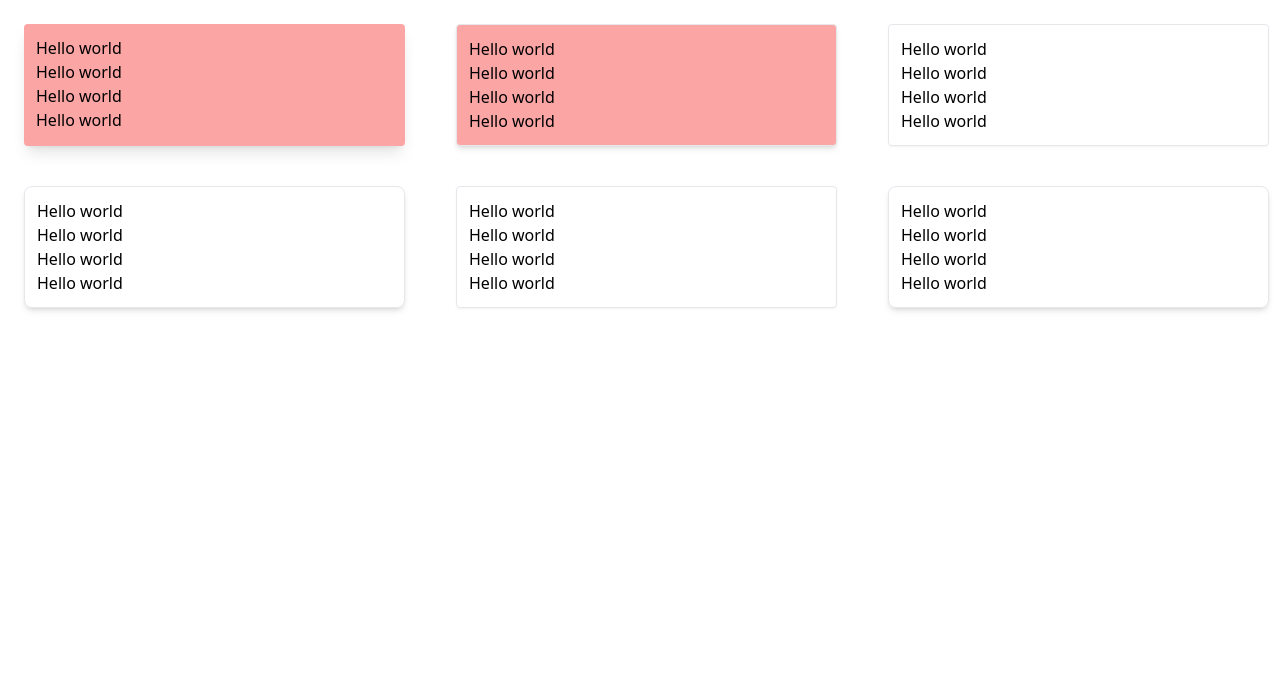
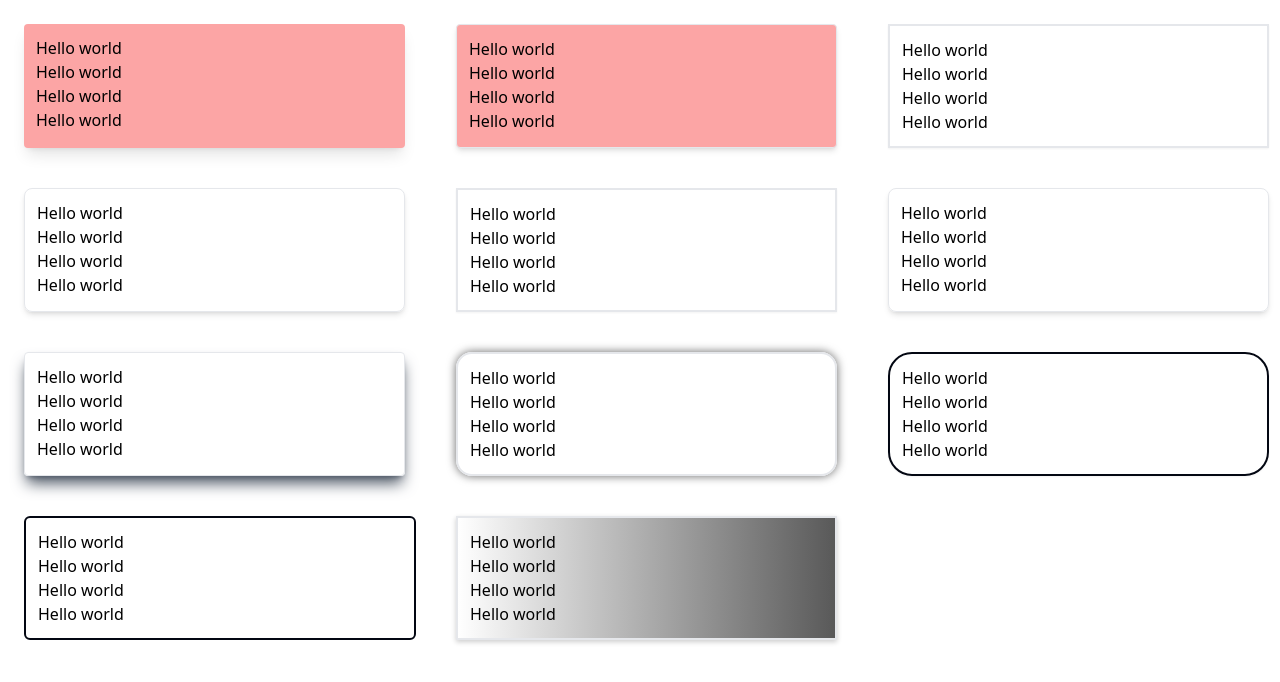
Before and after one commit to judahtc/JulohComponents-Tailwind, an Angular app: page /cards in a window 1280 px wide. Shown: the top 682 px of the page. Built offline with nearby package versions, Linux system fonts and the light colour scheme.

Commit message:
added more card designs

```diff
--- a/src/app/card/card.component.css
+++ b/src/app/card/card.component.css
@@ -7,8 +7,19 @@
   @apply w-11/12 rounded border overflow-hidden shadow-md ml-6 mt-6 p-3 md:bg-blue-100 lg:bg-red-300;
 }
 .card-border-sm-shadow{
- @apply w-11/12 rounded border overflow-hidden shadow-sm ml-6 mt-6 p-3;
+ @apply w-11/12 border-2 overflow-hidden shadow-sm ml-6 mt-6 p-3;
 }
 .card-border-sm-shadow-more-rounded{
  @apply w-11/12 rounded-lg border overflow-hidden shadow-md ml-6 mt-6 p-3;
 }
+
+.glassy {
+  background-color: rgba(0, 0, 0, 0);
+  backdrop-filter: blur(5px);
+  box-shadow: 0 0 10px rgba(0, 0, 0, 0.6);
+}
+
+.grad {
+  background-image: linear-gradient(to right, #ffffff, #595959);
+  box-shadow: 0px 2px 5px rgba(0, 0, 0, 0.2);
+}
--- a/src/app/card/card.component.html
+++ b/src/app/card/card.component.html
@@ -1,4 +1,4 @@
-<div class="w-full grid grid-cols-1 sm:grid-cols-2 lg:grid-cols-3 gap-4 justify-between">
+<div class="w-full grid grid-cols-1 sm:grid-cols-2 lg:grid-cols-3 gap-4 justify-between mb-12">
 
     <div class="card-no-border">
 
@@ -8,6 +8,7 @@
           <p>Hello world</p>
 
     </div>
+
     <div class="card-border">
 
           <p>Hello world</p>
@@ -35,6 +36,7 @@
 
     </div>
 
+
       <div class="card-border-sm-shadow">
 
         <p>Hello world</p>
@@ -53,4 +55,47 @@
 
       </div>
 
+      <div class="w-11/12 rounded border overflow-hidden shadow-lg shadow-gray-600 ml-6 mt-6 p-3">
+
+        <p>Hello world</p>
+        <p>Hello world</p>
+        <p>Hello world</p>
+        <p>Hello world</p>
+
+      </div>
+
+      <div class="w-11/12 glassy rounded-2xl overflow-hidden border-2 ml-6 mt-6 p-3 insert-0 ">
+
+        <p className="text-white">Hello world</p>
+        <p className="text-white">Hello world</p>
+        <p className="text-white">Hello world</p>
+        <p className="text-white">Hello world</p>
+
+      </div>
+      <div class="card-border-sm-shadow rounded-3xl border-gray-950">
+
+        <p>Hello world</p>
+        <p>Hello world</p>
+        <p>Hello world</p>
+        <p>Hello world</p>
+
+    </div>
+
+    <div class="border-2 ml-6 mt-6 p-3 rounded-md overflow-hidden border-gray-950">
+
+      <p>Hello world</p>
+      <p>Hello world</p>
+      <p>Hello world</p>
+      <p>Hello world</p>
+
+  </div>
+
+    <div class="card-border-sm-shadow grad">
+
+      <p>Hello world</p>
+      <p>Hello world</p>
+      <p>Hello world</p>
+      <p>Hello world</p>
+
+  </div>
 </div>
```
